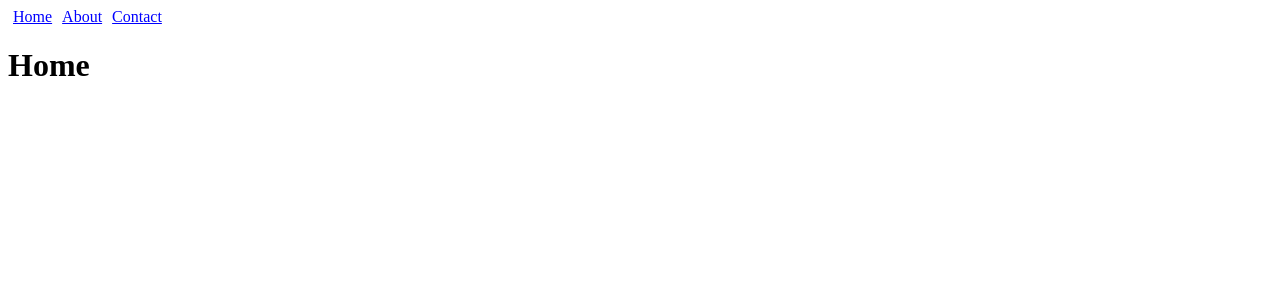
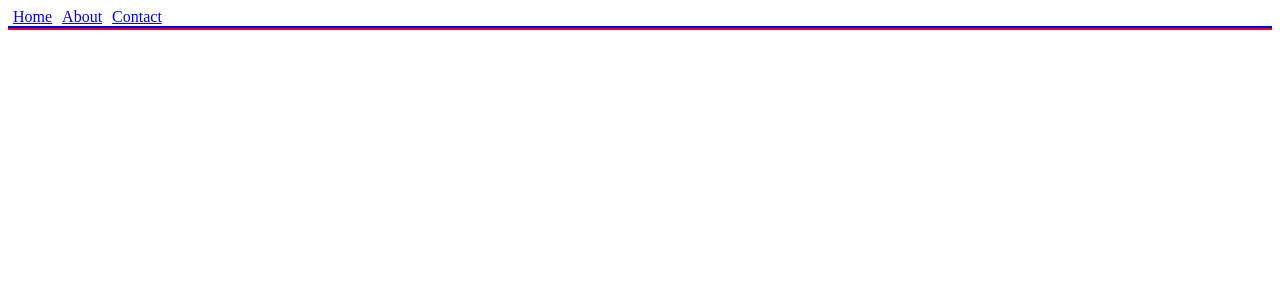
Before and after one commit to KrystianKaminski/react-router, a React (Create React App) app: page / in a window 1280 px wide. Shown: the top 300 px of the page. Built offline with nearby package versions, Linux system fonts and the light colour scheme.

Commit message:
Render multiple components for the same route

```diff
--- a/src/App.css
+++ b/src/App.css
@@ -9,3 +9,11 @@
 a.active {
   color: red;
 }
+
+.header {
+  border: 1px solid blue;
+}
+
+.content {
+  border: 1px solid red;
+}
--- a/src/App.js
+++ b/src/App.js
@@ -1,5 +1,5 @@
 import React from 'react'
-import { BrowserRouter as Router, Route, Link, Switch} from 'react-router-dom'
+import { BrowserRouter as Router, Route, Link} from 'react-router-dom'
 
 import './App.css'
 
@@ -8,18 +8,26 @@
     <Link to="/">Home</Link>
     <Link to='/about'>About</Link>
     <Link to='/contact'>Contact</Link>
+    <Header/>
+    <Content/>
   </nav>
+)
+
+const Header = ({match}) => (
+  <div className="header">
+      <Route path="/:page" render={({match}) => <h1>{match.params.page} header</h1>} />
+  </div>
+)
+
+const Content = ({match}) => (
+  <div className="content">
+      <Route path="/:page" render={({match}) => <p>{match.params.page} content</p>} />
+  </div>
 )
 const App = (props) => (
   <Router>
   <div>
-  <Links/>
-    <Switch>
-      <Route exact path="/" render={() => <h1>Home</h1>} />
-      <Route path="/about" render={() => <h1>About</h1>} />
-      <Route path="/contact" render={() => <h1>Contact</h1>} />
-      <Route path="/:itemid" render={({match}) => <h1>Item: {match.params.itemid}</h1>} />
-    </Switch>
+    <Links/>
   </div>
   </Router>
 )
```
